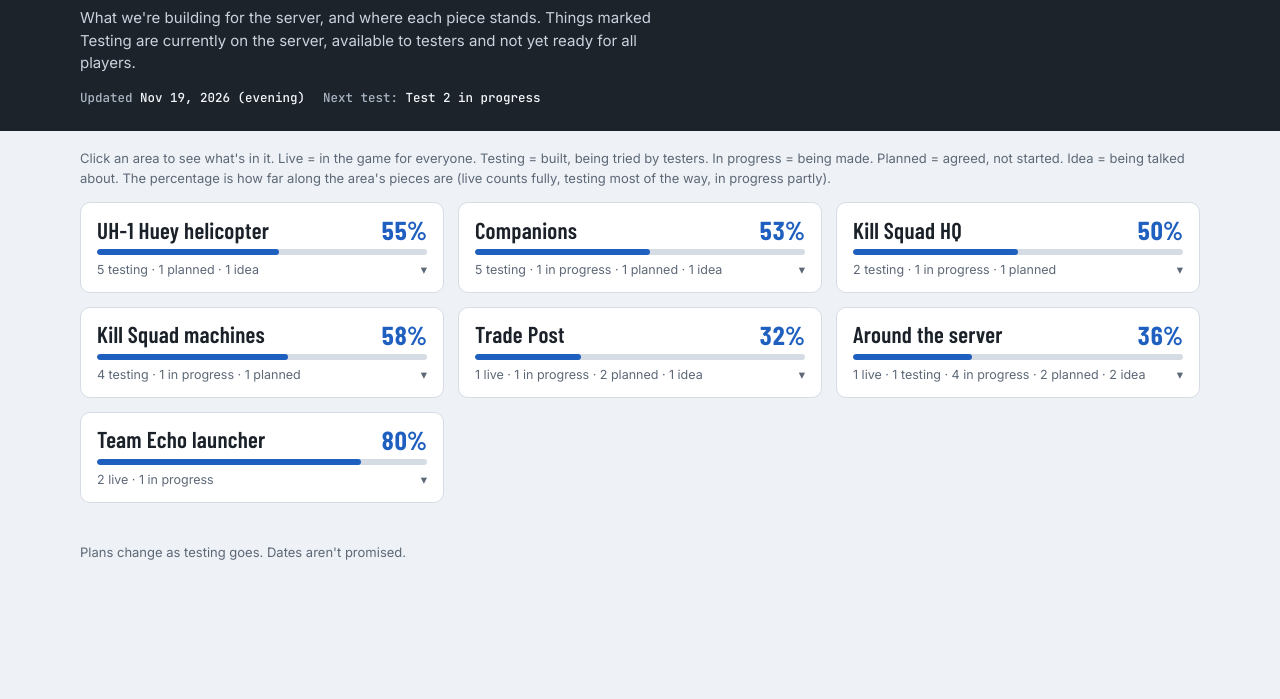
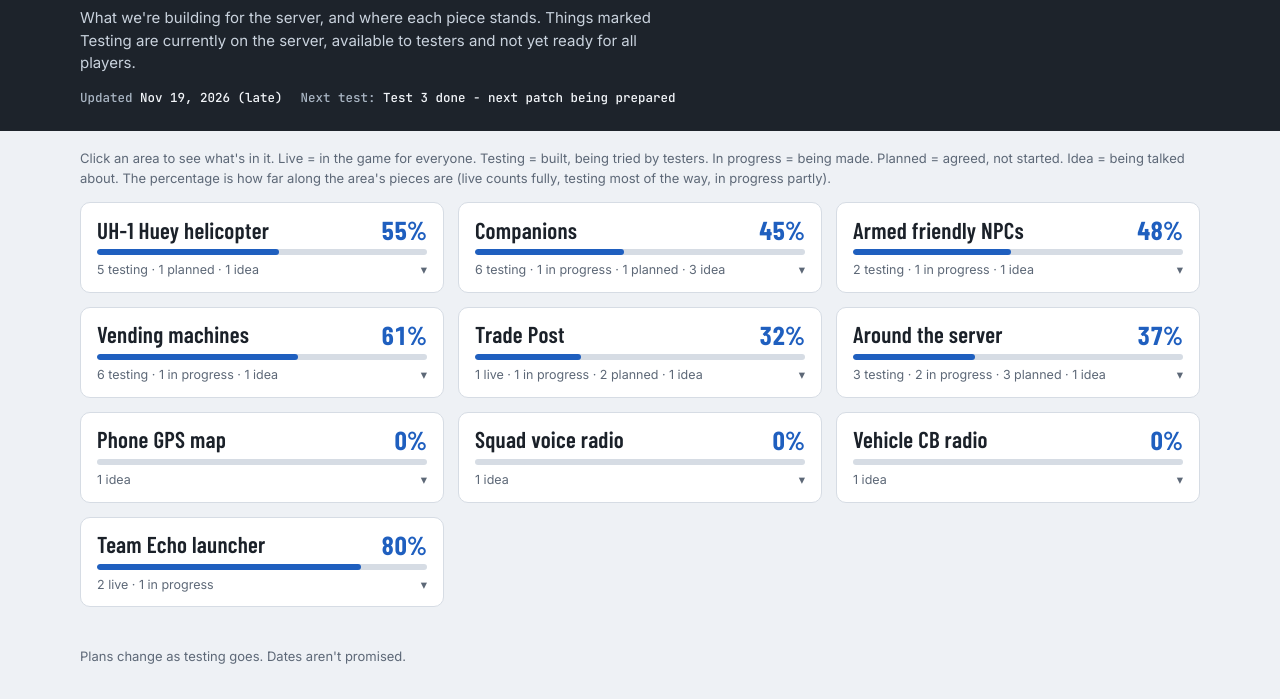
Before and after one commit to DeltaLima69/team-echo-progress, a plain HTML site: page index.html in a window 1280 px wide. Shown: the part 119-818 px from the top of the page. Drawn offline with nearby package versions, Linux system fonts and the light colour scheme.

Commit message:
Update mod progress page

```diff
--- a/index.html
+++ b/index.html
@@ -97,8 +97,8 @@ footer { color: var(--muted); font-size: 13px; padding-block: 0 32px; }
 
 <script>
 const DATA = {
-  updated: "Nov 19, 2026 (evening)",
-  next: "Test 2 in progress",
+  updated: "Nov 19, 2026 (late)",
+  next: "Test 3 done - next patch being prepared",
   areas: [
     { name: "UH-1 Huey helicopter", sum: "A flyable Huey with its own controls, cockpit and sound. Testers only for now.", items: [
       ["Flying, startup and engine sound", "test", "Full spool-up before takeoff"],
@@ -117,21 +117,26 @@ const DATA = {
       ["Mech upgrade", "test", "Lights, kick and arm cannon"],
       ["Mech aims and fires its guns properly", "work", "Gun fire is visible and audible now; aiming is next"],
       ["Mechs stay out of the trade post and HQ", "plan", "They wait in line at the sale lot"],
-      ["Carry a wolf as an inventory item", "idea", ""]
+      ["Store, pick up and revive companions", "test", "At the companion machine"],
+      ["Carry a wolf as an inventory item", "idea", ""],
+      ["Wolf fetch: throw a bone and it brings it back", "idea", ""],
+      ["Feed your wolf red meat as a treat", "idea", "A small combat boost and faster healing for a few minutes"]
     ]},
-    { name: "Kill Squad HQ", sum: "Patrols and services at the Kill Squad compound.", items: [
+    { name: "Armed friendly NPCs", sum: "Friendly armed NPCs on the Kill Squad side.", items: [
       ["Two guards with dogs patrol the HQ", "test", "Opposite directions, cross at the front and back"],
-      ["Guards fire real visible, audible shots", "test", ""],
+      ["Guards fire real visible, audible shots", "test", "Each with a fixed weapon and look"],
       ["Guards take cover and move like real fighters", "work", ""],
-      ["Clear the tall grass inside the zone", "plan", "The latest SCUM update may make this easier"]
+      ["Hire a squad of 3 to stay with you for a while", "idea", "Request help for a cost"]
     ]},
-    { name: "Kill Squad machines", sum: "Vending machines that run on Kill Squad credits.", items: [
+    { name: "Vending machines", sum: "Vending machines that run on Kill Squad credits.", items: [
       ["Machines at the HQ", "test", "Look at one to see its name, tap F to open"],
       ["Companion shop", "test", "Buy a wolf companion, build or upgrade a mech"],
       ["Exchange: sell guns for credits", "test", "Approved gun list still being set"],
+      ["Exchange: memory modules, Phoenix tear, seaplane", "test", ""],
+      ["Sell a vehicle and the used vehicle lot", "test", ""],
       ["Dark and default machine colors", "test", ""],
       ["Player vending machine", "work", "Players list their own items for sale"],
-      ["Used vehicle sale lot", "plan", ""]
+      ["Build and place your own vending machine", "idea", "One that is entirely yours"]
     ]},
     { name: "Trade Post", sum: "Vendors and life at the player trade post.", items: [
       ["Bartender", "live", "Buy and sell drinks"],
@@ -141,16 +146,24 @@ const DATA = {
       ["Vendor quest books", "plan", ""]
     ]},
     { name: "Around the server", sum: "Smaller systems that make the base feel alive.", items: [
-      ["Midnight fireworks (Night Show)", "live", ""],
+      ["Midnight fireworks (Night Show)", "test", "Being fixed after a game update"],
       ["Base power and lights stay on", "test", "Fix for a short lag spike when someone joins"],
-      ["Garden care", "work", "Tending and replanting"],
+      ["Garden care", "test", "Tending and replanting; being fixed after a game update"],
+      ["Clear the tall grass inside the Kill Squad HQ", "plan", "The latest SCUM update may make this easier"],
       ["Four scheduled bonfires", "work", ""],
       ["Wall writing and billboards", "work", ""],
-      ["Radio for your squad", "idea", "Private long-range voice for 2 or more players"],
-      ["Cell phone, texting and small map", "work", ""],
       ["Spawn hub with quest book", "plan", ""],
       ["Abandoned property recovery", "plan", ""],
       ["Hellrider Rager", "idea", ""]
+    ]},
+    { name: "Phone GPS map", sum: "Your phone (today only for quests) also shows where you are.", items: [
+      ["Hold your phone and left click to bring up a map", "idea", "The whole map, only slightly zoomed in so landmarks are easy to read, with your rough location"]
+    ]},
+    { name: "Squad voice radio", sum: "A radio for talking with your squad.", items: [
+      ["Voice chat with your squad from anywhere on the server", "idea", "You don't have to be near them"]
+    ]},
+    { name: "Vehicle CB radio", sum: "A CB radio for vehicles.", items: [
+      ["Hold a button while driving to talk to other vehicles", "idea", "Works with any vehicle that has a CB; 4 or 5 channels"]
     ]},
     { name: "Team Echo launcher", sum: "One launcher that keeps your mods up to date.", items: [
       ["Self-updating launcher", "live", "Update & Launch gets you the newest files"],
@@ -164,7 +177,7 @@ const ORDER = ["live", "test", "work", "plan", "idea"];
 // how far along each status counts toward an area's percentage
 const WEIGHT = { live: 1, test: 0.75, work: 0.4, plan: 0.1, idea: 0 };
 let open = new Set();
-try { JSON.parse(localStorage.getItem("te-open") || "[]").forEach(n => open.add(n)); } catch (e) {}
+try { const saved = JSON.parse(localStorage.getItem("te-open") || "[]"); if (saved.length) open.add(saved[0]); } catch (e) {}
 document.getElementById("upd").textContent = DATA.updated;
 document.getElementById("next").textContent = DATA.next;
 function esc(s) { return String(s).replace(/[&<>"]/g, c => ({ "&": "&amp;", "<": "&lt;", ">": "&gt;", '"': "&quot;" })[c]); }
@@ -185,7 +198,8 @@ function render() {
   }).join("");
   g.querySelectorAll(".head").forEach(b => b.addEventListener("click", () => {
     const nm = b.dataset.name;
-    if (open.has(nm)) open.delete(nm); else open.add(nm);
+    // Darren 11/19: only one area open at a time - opening another closes the first
+    if (open.has(nm)) open.clear(); else open = new Set([nm]);
     try { localStorage.setItem("te-open", JSON.stringify([...open])); } catch (e) {}
     render();
     const again = document.getElementById(b.id); if (again) again.focus();
```
